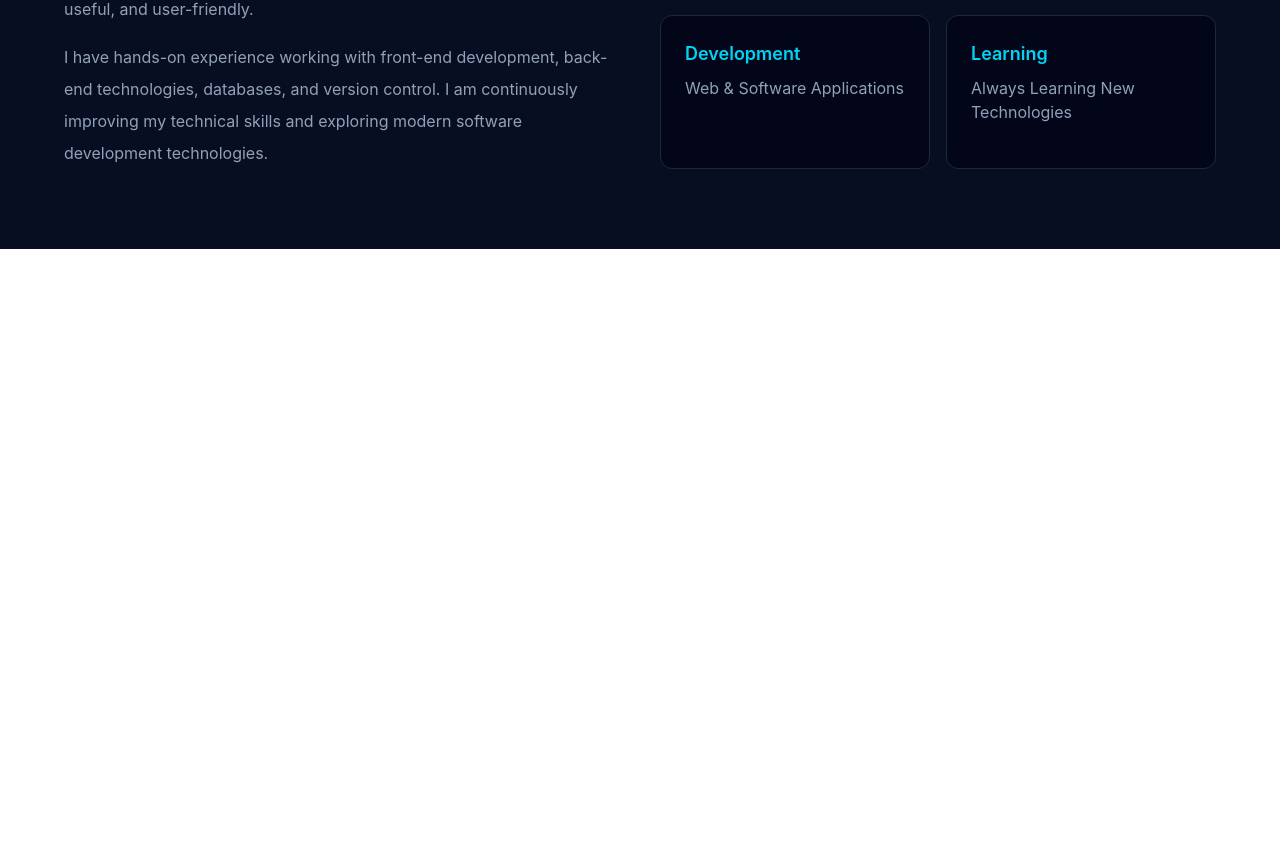
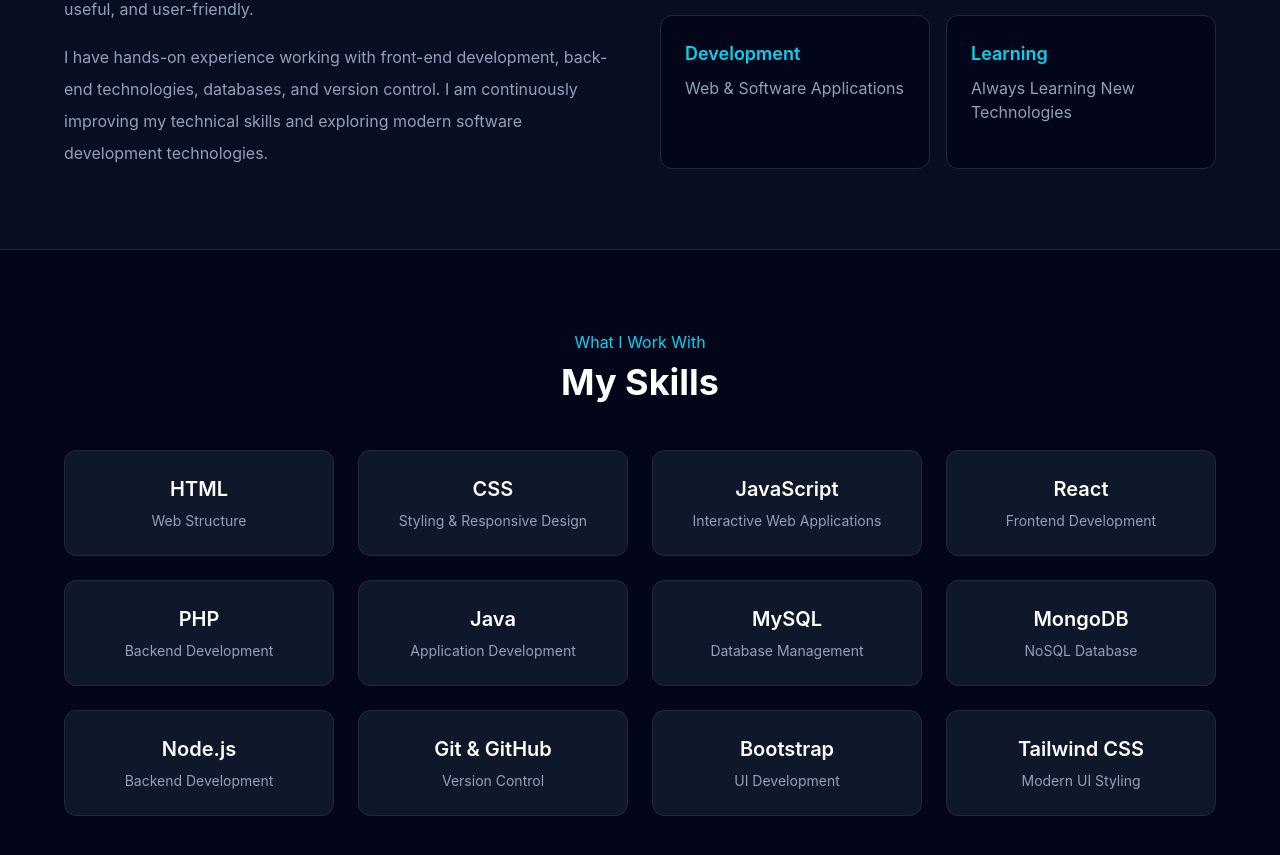
Before and after one commit to SAWANDI2001/my-portfolio, a React (Vite) app: page / in a window 1280 px wide. Shown: the part 1149-2004 px from the top of the page. Before the commit the page ends 1398 px from the top, so only its background shows below. Built offline with nearby package versions, Linux system fonts and the light colour scheme.

Commit message:
Add skills section

```diff
--- a/src/App.jsx
+++ b/src/App.jsx
@@ -191,6 +191,114 @@ function App() {
   </div>
 </section>
 
+{/* Skills Section */}
+<section
+  id="skills"
+  className="border-t border-slate-800 px-6 py-20"
+>
+  <div className="mx-auto max-w-6xl">
+
+    {/* Section Title */}
+    <div className="mb-12 text-center">
+      <p className="text-cyan-400">What I Work With</p>
+
+      <h2 className="mt-2 text-4xl font-bold">
+        My Skills
+      </h2>
+    </div>
+
+    {/* Skills Grid */}
+    <div className="grid gap-6 sm:grid-cols-2 md:grid-cols-3 lg:grid-cols-4">
+
+      {/* Skill Card */}
+      <div className="rounded-xl border border-slate-800 bg-slate-900 p-6 text-center transition hover:-translate-y-1 hover:border-cyan-400">
+        <h3 className="text-xl font-semibold">HTML</h3>
+        <p className="mt-2 text-sm text-slate-400">
+          Web Structure
+        </p>
+      </div>
+
+      <div className="rounded-xl border border-slate-800 bg-slate-900 p-6 text-center transition hover:-translate-y-1 hover:border-cyan-400">
+        <h3 className="text-xl font-semibold">CSS</h3>
+        <p className="mt-2 text-sm text-slate-400">
+          Styling & Responsive Design
+        </p>
+      </div>
+
+      <div className="rounded-xl border border-slate-800 bg-slate-900 p-6 text-center transition hover:-translate-y-1 hover:border-cyan-400">
+        <h3 className="text-xl font-semibold">JavaScript</h3>
+        <p className="mt-2 text-sm text-slate-400">
+          Interactive Web Applications
+        </p>
+      </div>
+
+      <div className="rounded-xl border border-slate-800 bg-slate-900 p-6 text-center transition hover:-translate-y-1 hover:border-cyan-400">
+        <h3 className="text-xl font-semibold">React</h3>
+        <p className="mt-2 text-sm text-slate-400">
+          Frontend Development
+        </p>
+      </div>
+
+      <div className="rounded-xl border border-slate-800 bg-slate-900 p-6 text-center transition hover:-translate-y-1 hover:border-cyan-400">
+        <h3 className="text-xl font-semibold">PHP</h3>
+        <p className="mt-2 text-sm text-slate-400">
+          Backend Development
+        </p>
+      </div>
+
+      <div className="rounded-xl border border-slate-800 bg-slate-900 p-6 text-center transition hover:-translate-y-1 hover:border-cyan-400">
+        <h3 className="text-xl font-semibold">Java</h3>
+        <p className="mt-2 text-sm text-slate-400">
+          Application Development
+        </p>
+      </div>
+
+      <div className="rounded-xl border border-slate-800 bg-slate-900 p-6 text-center transition hover:-translate-y-1 hover:border-cyan-400">
+        <h3 className="text-xl font-semibold">MySQL</h3>
+        <p className="mt-2 text-sm text-slate-400">
+          Database Management
+        </p>
+      </div>
+
+      <div className="rounded-xl border border-slate-800 bg-slate-900 p-6 text-center transition hover:-translate-y-1 hover:border-cyan-400">
+        <h3 className="text-xl font-semibold">MongoDB</h3>
+        <p className="mt-2 text-sm text-slate-400">
+          NoSQL Database
+        </p>
+      </div>
+
+      <div className="rounded-xl border border-slate-800 bg-slate-900 p-6 text-center transition hover:-translate-y-1 hover:border-cyan-400">
+        <h3 className="text-xl font-semibold">Node.js</h3>
+        <p className="mt-2 text-sm text-slate-400">
+          Backend Development
+        </p>
+      </div>
+
+      <div className="rounded-xl border border-slate-800 bg-slate-900 p-6 text-center transition hover:-translate-y-1 hover:border-cyan-400">
+        <h3 className="text-xl font-semibold">Git &amp; GitHub</h3>
+        <p className="mt-2 text-sm text-slate-400">
+          Version Control
+        </p>
+      </div>
+
+      <div className="rounded-xl border border-slate-800 bg-slate-900 p-6 text-center transition hover:-translate-y-1 hover:border-cyan-400">
+        <h3 className="text-xl font-semibold">Bootstrap</h3>
+        <p className="mt-2 text-sm text-slate-400">
+          UI Development
+        </p>
+      </div>
+
+      <div className="rounded-xl border border-slate-800 bg-slate-900 p-6 text-center transition hover:-translate-y-1 hover:border-cyan-400">
+        <h3 className="text-xl font-semibold">Tailwind CSS</h3>
+        <p className="mt-2 text-sm text-slate-400">
+          Modern UI Styling
+        </p>
+      </div>
+
+    </div>
+  </div>
+</section>
+
     </div>
   )
 }
```
